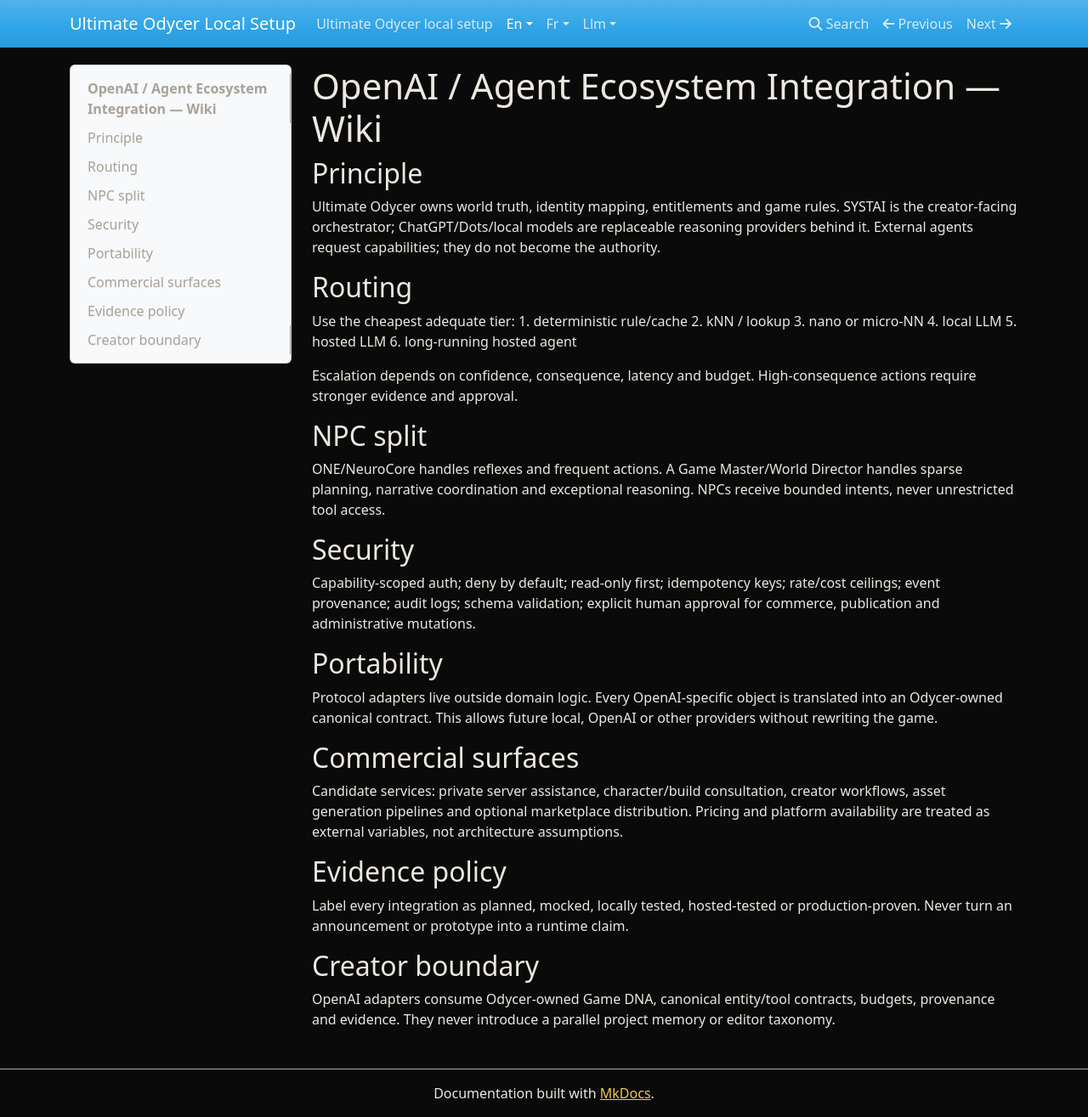
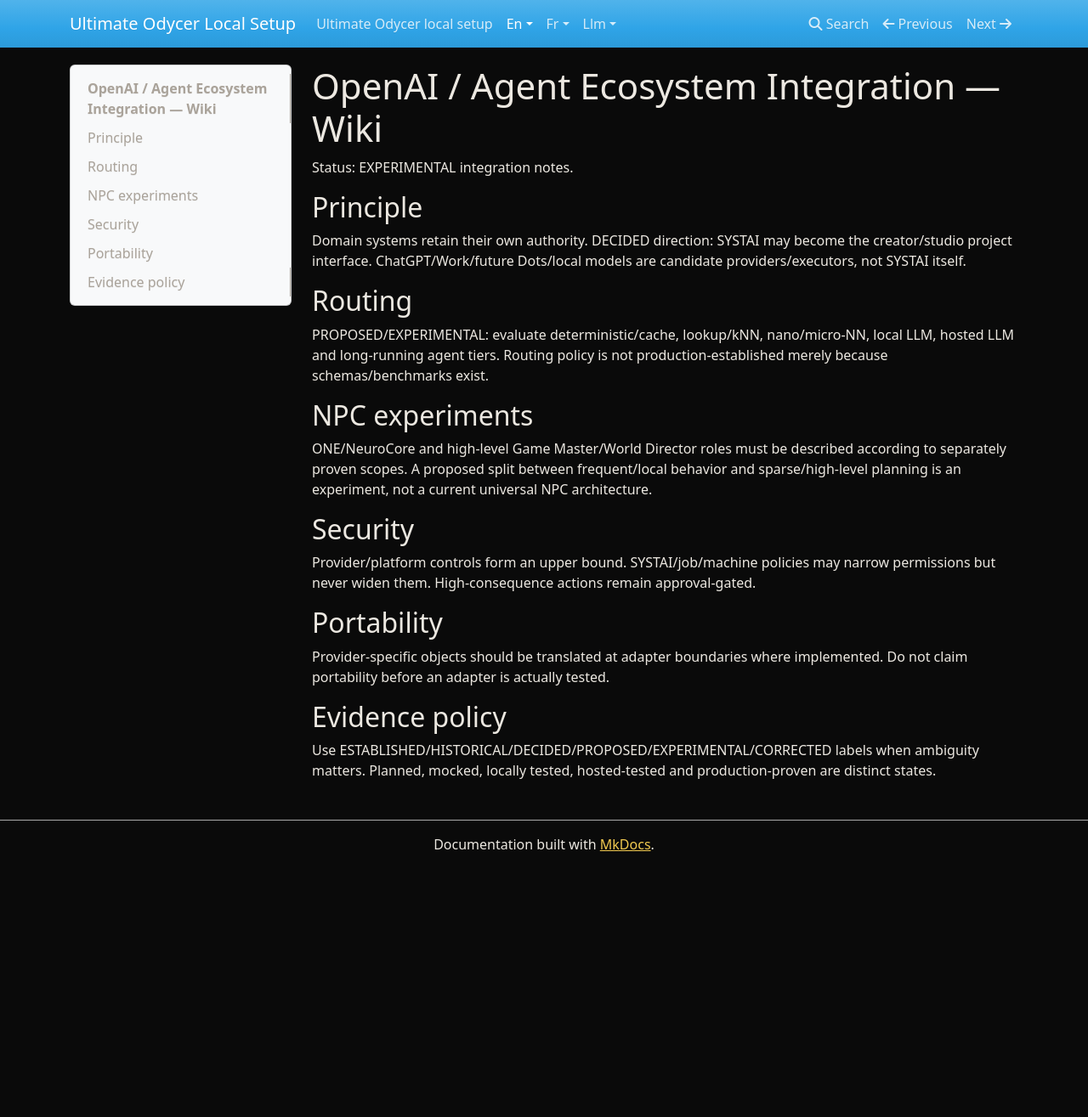
Before and after one commit to zedarvates/ultimate-odycer-docs, an MkDocs documentation site: the page built from docs/en/wiki/openai-agent-ecosystem.md, in a window 1280 px wide and 1315 px high. Shown: the whole window at 85% size. Built offline with MkDocs 1.6.1, drawn with Linux system fonts in a browser that asks for light colours.

Commit message:
docs: distinguish agent experiments from established architecture

```diff
--- a/docs/en/wiki/openai-agent-ecosystem.md
+++ b/docs/en/wiki/openai-agent-ecosystem.md
@@ -1,33 +1,21 @@
 # OpenAI / Agent Ecosystem Integration — Wiki
 
+Status: EXPERIMENTAL integration notes.
+
 ## Principle
-Ultimate Odycer owns world truth, identity mapping, entitlements and game rules. SYSTAI is the creator-facing orchestrator; ChatGPT/Dots/local models are replaceable reasoning providers behind it. External agents request capabilities; they do not become the authority.
+Domain systems retain their own authority. DECIDED direction: SYSTAI may become the creator/studio project interface. ChatGPT/Work/future Dots/local models are candidate providers/executors, not SYSTAI itself.
 
 ## Routing
-Use the cheapest adequate tier:
-1. deterministic rule/cache
-2. kNN / lookup
-3. nano or micro-NN
-4. local LLM
-5. hosted LLM
-6. long-running hosted agent
+PROPOSED/EXPERIMENTAL: evaluate deterministic/cache, lookup/kNN, nano/micro-NN, local LLM, hosted LLM and long-running agent tiers. Routing policy is not production-established merely because schemas/benchmarks exist.
 
-Escalation depends on confidence, consequence, latency and budget. High-consequence actions require stronger evidence and approval.
-
-## NPC split
-ONE/NeuroCore handles reflexes and frequent actions. A Game Master/World Director handles sparse planning, narrative coordination and exceptional reasoning. NPCs receive bounded intents, never unrestricted tool access.
+## NPC experiments
+ONE/NeuroCore and high-level Game Master/World Director roles must be described according to separately proven scopes. A proposed split between frequent/local behavior and sparse/high-level planning is an experiment, not a current universal NPC architecture.
 
 ## Security
-Capability-scoped auth; deny by default; read-only first; idempotency keys; rate/cost ceilings; event provenance; audit logs; schema validation; explicit human approval for commerce, publication and administrative mutations.
+Provider/platform controls form an upper bound. SYSTAI/job/machine policies may narrow permissions but never widen them. High-consequence actions remain approval-gated.
 
 ## Portability
-Protocol adapters live outside domain logic. Every OpenAI-specific object is translated into an Odycer-owned canonical contract. This allows future local, OpenAI or other providers without rewriting the game.
-
-## Commercial surfaces
-Candidate services: private server assistance, character/build consultation, creator workflows, asset generation pipelines and optional marketplace distribution. Pricing and platform availability are treated as external variables, not architecture assumptions.
+Provider-specific objects should be translated at adapter boundaries where implemented. Do not claim portability before an adapter is actually tested.
 
 ## Evidence policy
-Label every integration as planned, mocked, locally tested, hosted-tested or production-proven. Never turn an announcement or prototype into a runtime claim.
-
-## Creator boundary
-OpenAI adapters consume Odycer-owned Game DNA, canonical entity/tool contracts, budgets, provenance and evidence. They never introduce a parallel project memory or editor taxonomy.
+Use ESTABLISHED/HISTORICAL/DECIDED/PROPOSED/EXPERIMENTAL/CORRECTED labels when ambiguity matters. Planned, mocked, locally tested, hosted-tested and production-proven are distinct states.
```
